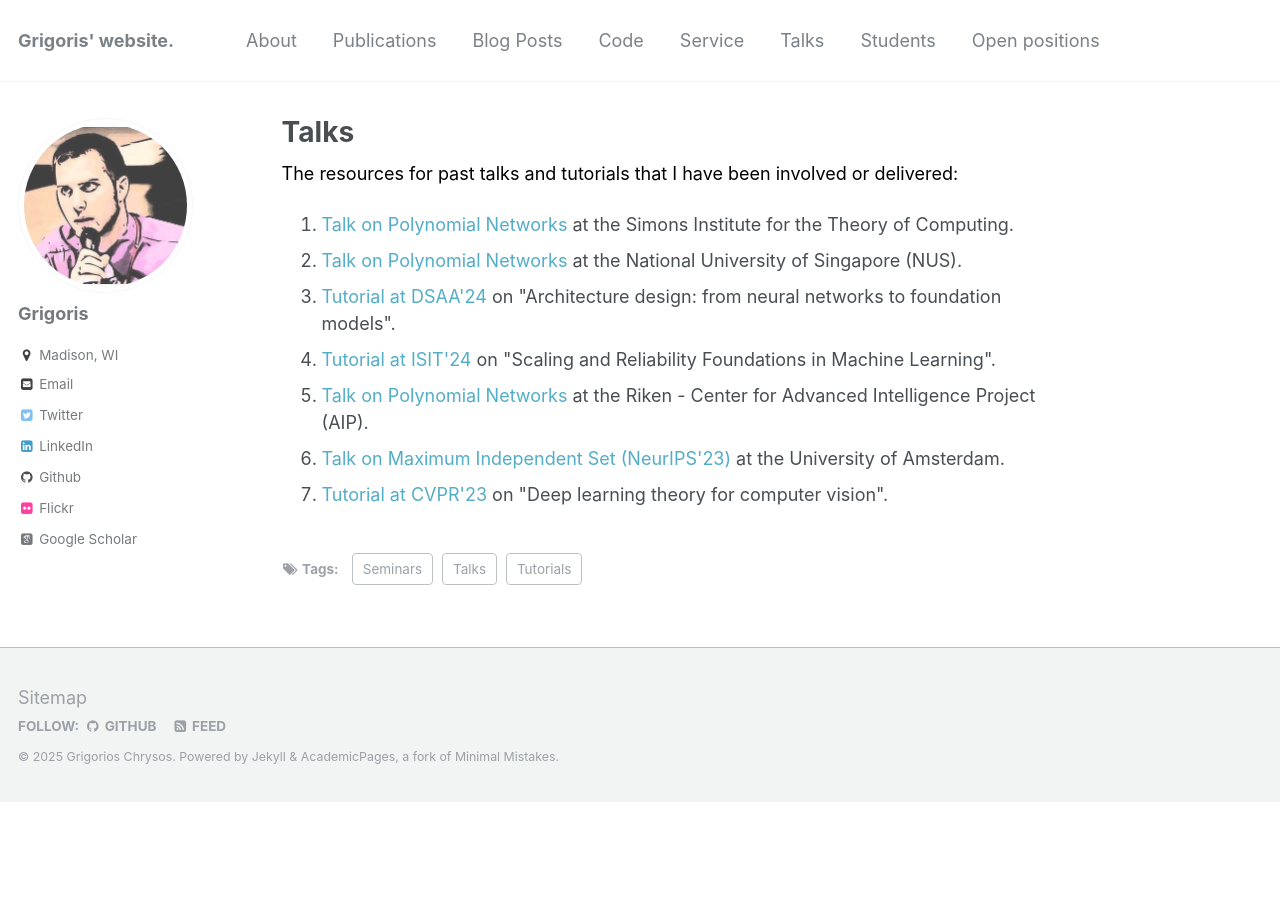
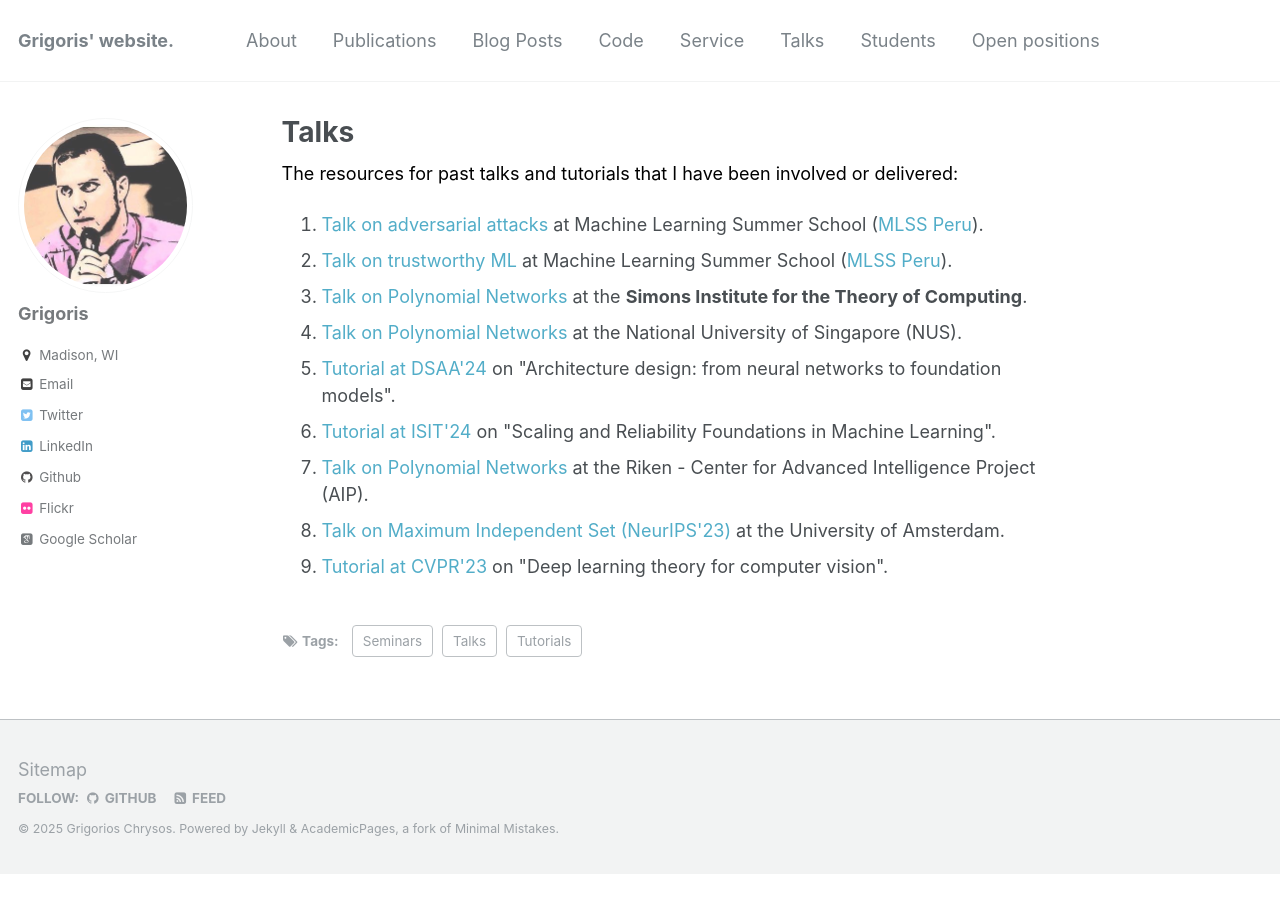
Before and after one commit to grigorisg9gr/grigorisg9gr.github.io, a Jekyll site: the page built from _pages/talks/index.html, in a window 1280 px wide. Built offline with Jekyll 4.4.1, drawn with Linux system fonts in a browser that asks for light colours; some web fonts are replaced.

Commit message:
Add the slides from MLSS.

```diff
--- a/_pages/talks/index.html
+++ b/_pages/talks/index.html
@@ -8,7 +8,10 @@ comments: false
 <div>
       <p style="color: #5e9ca0;"><span style="color: #000000;">The resources for past talks and tutorials that I have been involved or delivered:</span></p>
     <ol>
-          <li><a href="https://uwmadison.box.com/s/3ju7ilazj3zdmofxfztwovxt6jhx46t1">Talk on Polynomial Networks</a> at the Simons Institute for the Theory of Computing.</li>
+
+          <li><a href="https://uwmadison.box.com/s/1btp95pw4m3two59xifkja6zub8w39dc">Talk on adversarial attacks</a> at Machine Learning Summer School (<a href="https://eventosdiee.ucsp.edu.pe/mlss/">MLSS Peru</a>).</li>
+          <li><a href="https://uwmadison.box.com/s/wgm2ui20q7b9gdibwmw0qs2fgggi60id">Talk on trustworthy ML</a> at Machine Learning Summer School (<a href="https://eventosdiee.ucsp.edu.pe/mlss/">MLSS Peru</a>).</li>
+          <li><a href="https://uwmadison.box.com/s/3ju7ilazj3zdmofxfztwovxt6jhx46t1">Talk on Polynomial Networks</a> at the <strong>Simons Institute for the Theory of Computing</strong>.</li>
           <li><a href="https://uwmadison.box.com/s/a4qx9u8y7y2trqasodbj456law4b8s7d">Talk on Polynomial Networks</a> at the National University of Singapore (NUS).</li>
           <li><a href="https://uwmadison.box.com/s/sybq4l0u24exh5m2zfs8d17revudshwt">Tutorial at DSAA'24</a> on "Architecture design: from neural networks to foundation models".</li>
           <li><a href="https://uwmadison.box.com/s/e0735u2si17w88hzetcww05cvmox0sr4">Tutorial at ISIT'24</a> on "Scaling and Reliability Foundations in Machine Learning".</li>
--- a/index.html
+++ b/index.html
@@ -19,6 +19,7 @@ comments: false
 
 <h2>News</h2>
 <ul>
+    <li>August 2025: The slides for my talks at MLSS on <a href="https://uwmadison.box.com/s/1btp95pw4m3two59xifkja6zub8w39dc">adversarial attacks</a> and <a href="https://uwmadison.box.com/s/wgm2ui20q7b9gdibwmw0qs2fgggi60id">trustworthy ML</a>. Thanks Pablo for organizing <a href="https://eventosdiee.ucsp.edu.pe/mlss/">MLSS</a>.</li>
     <li>July 2025: Invited talks on the premier Machine Learning Summer School (MLSS) at <a href="https://eventosdiee.ucsp.edu.pe/mlss/">Universidad Católica San Pablo</a>. Thank for the invitation Pablo, Mariano and Efrain.</li>
     <li>May 2025: The following paper is accepted at <strong>ICML 2025</strong>: <a href="https://arxiv.org/abs/2410.05603">Everything Everywhere All at Once: LLMs can In-Context Learn Multiple Tasks in Superposition</a>.</li>
     <li>April 2025: I participated in the NSF-funded workshop on '<a href="https://cse.buffalo.edu/~jsyuan/ResponsibleAI_NSF.html">US-Southeast Asia Regional Workshop on Responsible Artificial Intelligence</a>'.</li>
```
